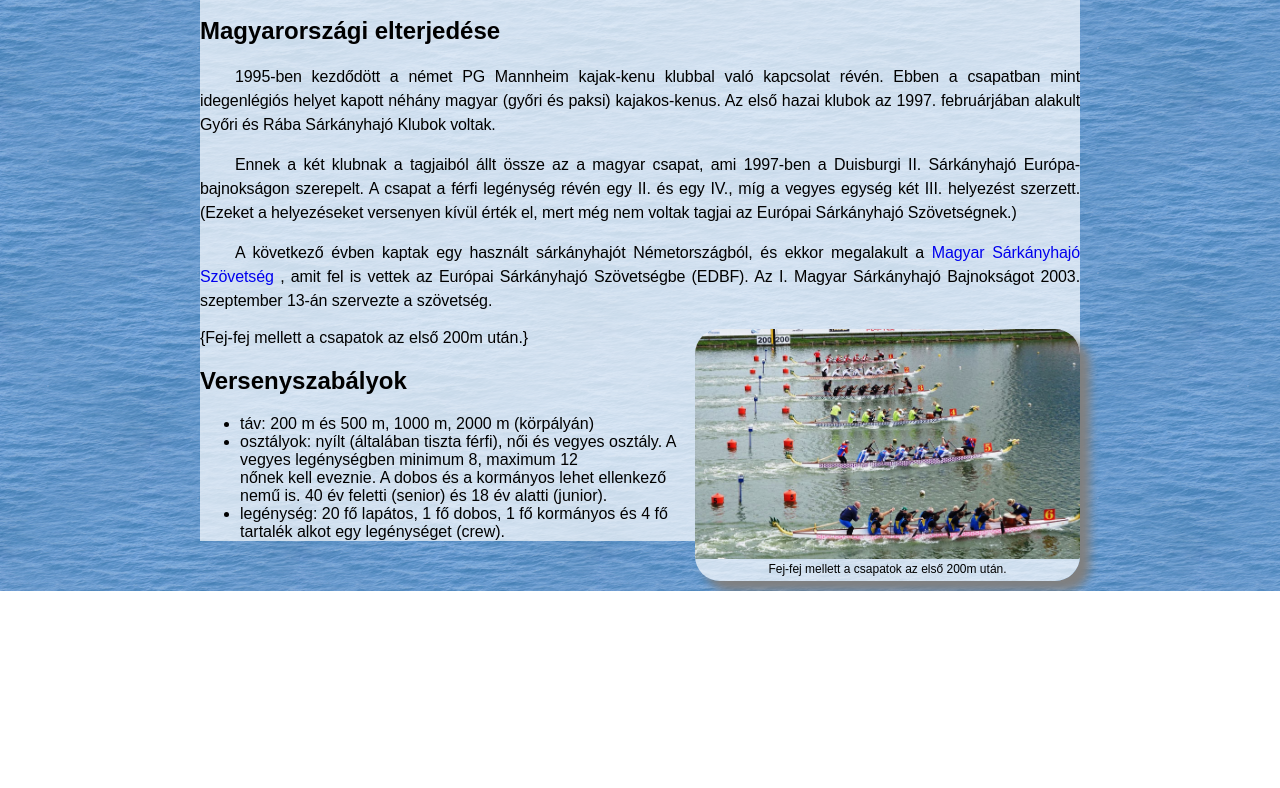
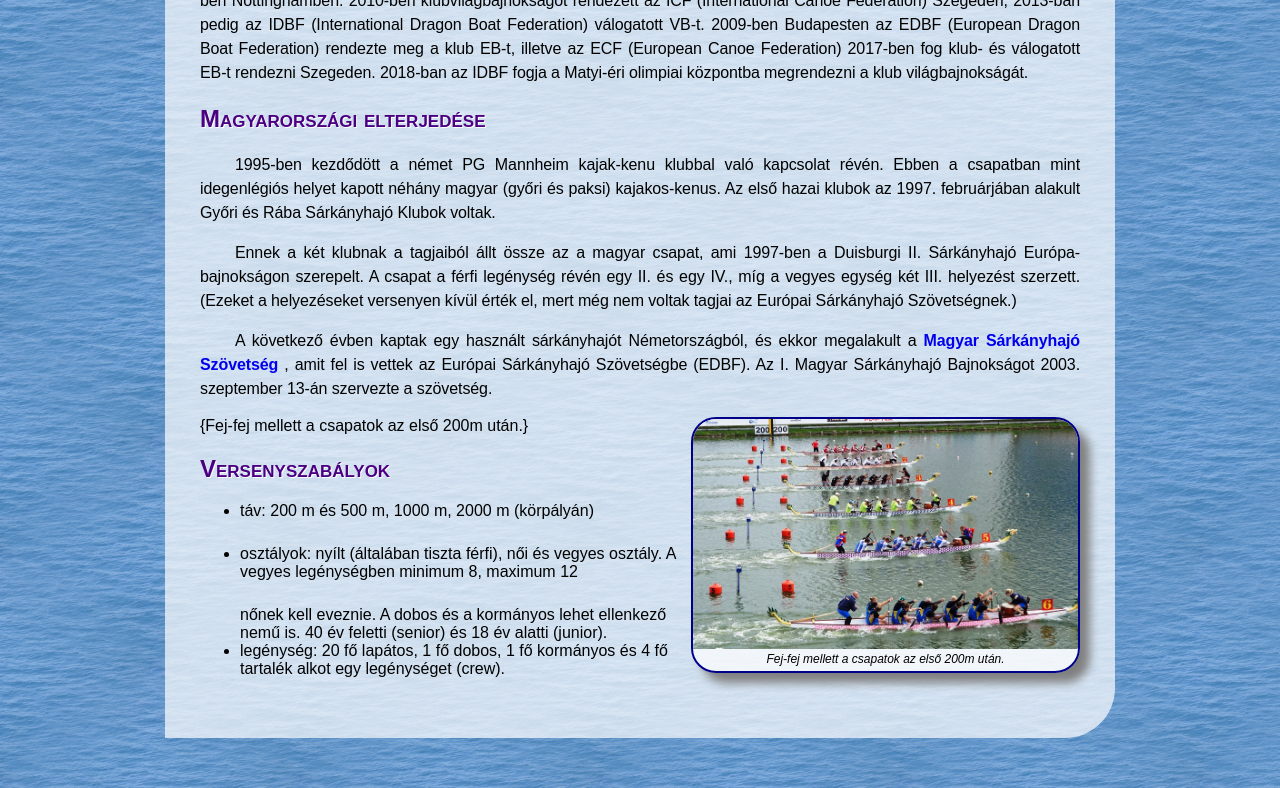
Before and after one commit to fintab24d/2024-11-05-Sarkanyhajo, a plain HTML site: page index.html in a window 1280 px wide. Shown: the part 905-1693 px from the top of the page. Before the commit the page ends 1496 px from the top, so only its background shows below. Drawn offline with Linux system fonts and the light colour scheme.

Commit message:
11.feladat

```diff
--- a/sarkany.css
+++ b/sarkany.css
@@ -11,9 +11,16 @@ body{
 	margin-bottom: 50px;
 	border-top-left-radius: 50px;
 	border-bottom-right-radius: 50px;
+  padding: 35px;
 }
 
 h1{
+	color: indigo;
+	font-variant: small-caps;
+	text-shadow: 1px 1px white;
+}
+
+h2{
 	color: indigo;
 	font-variant: small-caps;
 	text-shadow: 1px 1px white;
@@ -37,6 +44,8 @@ p{
   border-radius: 25px;
   overflow: hidden;
   box-shadow: 10px 10px 10px gray;
+  border: solid 2px darkblue;
+  font-style: italic;
 }
 
 .kepkeret img{
@@ -48,4 +57,9 @@ p{
 
 a{
   text-decoration: none;
+  font-weight: bold;
 }
+
+li{
+  margin-bottom: 25px;
+}
```
